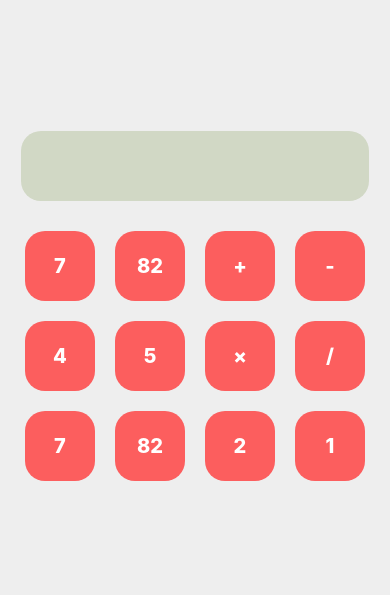
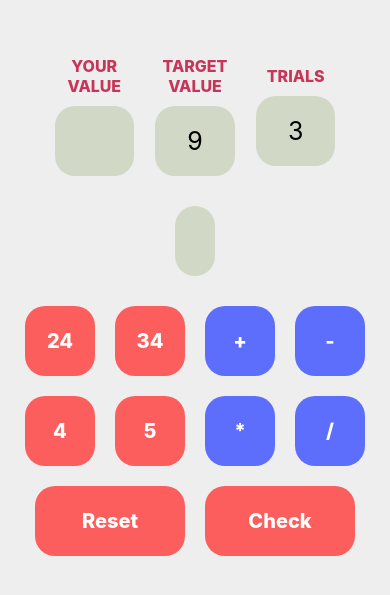
Before and after one commit to neikhn/MPR_mini_project_4, a React Native app: screen / in a window 390 px wide. Shown: the part 111-706 px from the top of the page. Built offline with nearby package versions, Linux system fonts and the light colour scheme.

Commit message:
4th commit
stable

```diff
--- a/App.js
+++ b/App.js
@@ -1,12 +1,22 @@
-import { useState } from "react";
-import { StyleSheet, Text, View } from "react-native";
-import Button from "./components/Button.js";
+import { useState, useEffect } from "react";
+import { StyleSheet, View} from "react-native";
+import InputButton from "./components/Button/InputButton.js";
 import Row from "./components/Row.js";
 import DisplayContainer from "./components/DisplayContainer.js";
+import HelperButton from "./components/Button/HelperButton.js";
+import FeedbackContainer from "./components/FeedbackContainer.js";
+import NotifyModal from "./components/NotifyModal.js";
 
 export default function App() {
   const [displayValue, setDisplayValue] = useState("");
-  const [previousInput, setPreviousInput] = useState("")
+  const [yourValue, setYourValue] = useState("");
+  const [targetValue, setTargetValue] = useState(9)
+  const [previousInput, setPreviousInput] = useState("");
+  const [usedNumber, setUsedNumber] = useState([]);
+  const [trial, setTrial] = useState(3);
+  const [notifyVisible, setNotifyVisible] = useState(false);
+  const [notifyMessage, setNotifyMessage] = useState("");
+  const [notifyButtonStatus, setNotifyButtonStatus] = useState("")
 
   const handlePress = (value) => {
     setDisplayValue((previous) => {
@@ -18,30 +28,100 @@ export default function App() {
 
       if (allowed) {
         setPreviousInput(value);
+        setUsedNumber([...usedNumber, value]);
         return previous === "" ? String(value) : previous + value;
       }
       return previous;
     });
   };
 
+  const handleReset = () => {
+    setDisplayValue("");
+    setPreviousInput("");
+    setUsedNumber([]);
+  };
+
+  useEffect(() => {
+    if (yourValue !== "") {
+      console.log("Current result is now: " + yourValue);
+      console.log("Target value is: " + targetValue);
+
+      if (targetValue === yourValue) {
+        setNotifyMessage("Congrattulation!\nYou won the game. Tap the button to start a new game.");
+        setNotifyButtonStatus("New Game");
+      } else {
+        setTrial((prevTrial) => prevTrial - 1);
+        setNotifyMessage("Your expression is incorrect!\nTap the button to try again.");
+        setNotifyButtonStatus("Reset");
+      }
+      setNotifyVisible(true);
+    }
+  }, [yourValue, targetValue]);
+
+  const handleCheck = (expression) => {
+    try {
+      const result = eval(expression);
+      setYourValue(result);
+      return result;
+    } catch (error) {
+      setNotifyMessage("INVALID EXPRESSION");
+      setNotifyButtonStatus("RE-TRY");
+      setNotifyVisible(true);
+    }
+  };
+
+  const closeModal = () => {
+    setNotifyVisible(false);
+    if (notifyButtonStatus === "Reset") {
+      handleReset();
+    }
+  };
+
   return (
     <View style={styles.container}>
-      <DisplayContainer>{displayValue}</DisplayContainer>
       <Row>
-        {['7', '82', '+', '-'].map((item) => (
-          <Button key={item} onPress={handlePress} type={isNaN(item) ? 'operator' : 'integer'}>{item}</Button>
+        <FeedbackContainer value={yourValue}>YOUR VALUE</FeedbackContainer>
+        <FeedbackContainer value={targetValue}>TARGET VALUE</FeedbackContainer>
+        <FeedbackContainer value={trial}>TRIALS</FeedbackContainer>
+      </Row>
+      <Row>
+        <DisplayContainer>{displayValue}</DisplayContainer>
+      </Row>
+      <Row>
+        {['24', '34', '+', '-'].map((item) => (
+          <InputButton
+            key={item}
+            onPress={() => handlePress(item)}
+            type={isNaN(item) ? 'operator' : 'number'}
+            disabled={!isNaN(item) ? usedNumber.includes(item) : null}
+          >
+            {item}
+          </InputButton>
         ))}
       </Row>
       <Row>
-        {['4', '5', '×', '/'].map((item) => (
-        <Button key={item} onPress={handlePress} type={isNaN(item) ? 'operator' : 'integer'}>{item}</Button>
+        {['4', '5', '*', '/'].map((item) => (
+          <InputButton
+            key={item}
+            onPress={() => handlePress(item)}
+            type={isNaN(item) ? 'operator' : 'number'}
+            disabled={!isNaN(item) ? usedNumber.includes(item) : null}
+          >
+            {item}
+          </InputButton>
         ))}
       </Row>
       <Row>
-        {['7', '82', '2', '1'].map((item) => (
-          <Button key={item} onPress={handlePress} type={isNaN(item) ? 'operator' : 'integer'}>{item}</Button>
-        ))}
+        <HelperButton onPress={handleReset}>Reset</HelperButton>
+        <HelperButton onPress={() => handleCheck(displayValue)}>Check</HelperButton>
       </Row>
+      <NotifyModal
+        visible={notifyVisible}
+        buttonContent={notifyButtonStatus}
+        onClose={closeModal}
+      >
+        {notifyMessage}
+      </NotifyModal>
     </View>
   );
 }
@@ -51,72 +131,7 @@ const styles = StyleSheet.create({
     flex: 1,
     justifyContent: "center",
     alignItems: "center",
-    padding: 2,
+    padding: 10,
     backgroundColor: "#EEEEEE",
   },
-
-  titleContainer: {
-    paddingTop: 20,
-    paddingBottom: 20,
-  },
-  title: {
-    fontSize: 30,
-    fontWeight: "800",
-    textAlign: "center",
-  },
-  descriptionContainer: {
-    padding: 20,
-  },
-  description: {
-    fontSize: 15,
-    textAlign: "center",
-    fontWeight: "400",
-  },
-  displayValue: {
-    flexDirection: "row",
-    justifyContent: "space-between",
-  },
-  independentValueContainer: {
-    padding: 20,
-  },
-  valueContainer: {
-    marginTop: 5,
-    padding: 5,
-    backgroundColor: "#F4F1F1",
-    borderRadius: 5,
-  },
-  valueText: {
-    color: "black",
-    textAlign: "center",
-  },
-  inputContainer: {
-    width: "70%",
-    backgroundColor: "#F4F1F1",
-    borderRadius: 5,
-    margin: 10,
-    padding: 10,
-  },
-  inputText: {
-    color: "black",
-    textAlign: "right",
-  },
-  gridContainer: {
-    flexDirection: "row",
-    flexWrap: "wrap",
-    justifyContent: "space-between",
-    width: "70%",
-    margin: 20,
-  },
-  gridItem: {
-    width: "21%",
-    height: "25%",
-    backgroundColor: "#F6A747",
-    marginBottom: 10,
-    justifyContent: "center",
-    alignItems: "center",
-    borderRadius: 5,
-  },
-  gridText: {
-    color: "white",
-  },
 });
--- /dev/null
+++ b/components/Button/HelperButton.js
@@ -0,0 +1,39 @@
+import { View, Text, Pressable, StyleSheet } from "react-native";
+
+export default function HelperButton({ children, onPress }) {
+  return (
+    <View style={styles.outerContainer}>
+    <Pressable
+        style={({ pressed }) => [
+          styles.innerContainer,
+          pressed ? styles.feedbackFlash : null
+      ]}
+      onPress={onPress}
+    >
+      <Text style={styles.buttonText}>{children}</Text>
+    </Pressable>
+  </View>
+  )
+}
+
+const styles = StyleSheet.create({
+  outerContainer: {
+    margin: 10
+  },
+  innerContainer: {
+    width: 150,
+    height: 70,
+    justifyContent: "center",
+    backgroundColor: "#FC5E5E",
+    borderRadius: 20
+  },
+  feedbackFlash: {
+    backgroundColor: "#C73659"
+  },
+  buttonText: {
+    fontSize: 20,
+    fontWeight: "800",
+    color: "white",
+    textAlign: "center"
+  },
+});
--- a/components/Button.js
+++ b/components/Button/InputButton.js
@@ -1,26 +1,19 @@
-import { useState } from "react";
 import PropTypes from "prop-types";
 import { View, Text, Pressable, StyleSheet } from "react-native";
 
-export default function Button({ children, onPress, type }) {
-  const [disabled, setDisabled] = useState(false);
-
-  const handlePress = () => {
-    if (type === "integer") {
-      setDisabled(true);
-    }
-    onPress(children)
-  };
+export default function InputButton({ children, onPress, type, disabled }) {
+  const isNumber = (type === "number");
 
   return (
     <View style={styles.outerContainer}>
       <Pressable
         style={({ pressed }) => [
-          styles.innerContainer,
+          isNumber ? styles.primaryContainer : styles.secondaryContainer,
+          pressed ? (isNumber ? styles.primaryFeedbackFlash : styles.secondaryFeedbackFlash) : null,
           pressed && !disabled ? styles.feedbackFlash : null, //feedbackFlash only when button is not disabled
           disabled ? styles.disabledContainer : null
         ]}
-        onPress={handlePress}
+        onPress={onPress}
         disabled={disabled}
       >
         <Text style={styles.buttonText}>{children}</Text>
@@ -29,21 +22,28 @@ export default function Button({ children, onPress, type }) {
   );
 }
 
-Button.propTypes = {
-  children: PropTypes.node.isRequired,
+InputButton.propTypes = {
+  children: PropTypes.string.isRequired,
   onPress: PropTypes.func.isRequired,
-  type: PropTypes.oneOf(['integer', 'operator']).isRequired,
+  type: PropTypes.oneOf(['number', 'operator']).isRequired,
 };
 
 const styles = StyleSheet.create({
   outerContainer: {
     margin: 10
   },
-  innerContainer: {
+  primaryContainer: {
     width: 70,
     aspectRatio: 1,
     justifyContent: "center",
     backgroundColor: "#FC5E5E",
+    borderRadius: 20
+  },
+  secondaryContainer: {
+    width: 70,
+    aspectRatio: 1,
+    justifyContent: "center",
+    backgroundColor: "#5E6EFC",
     borderRadius: 20
   },
   disabledContainer: {
@@ -55,7 +55,10 @@ const styles = StyleSheet.create({
     color: "white",
     textAlign: "center"
   },
-  feedbackFlash: {
+  primaryFeedbackFlash: {
     backgroundColor: "#C73659"
+  },
+  secondaryFeedbackFlash: {
+    backgroundColor: "#3E4ABB"
   }
 });
--- a/components/DisplayContainer.js
+++ b/components/DisplayContainer.js
@@ -1,3 +1,4 @@
+import PropTypes from "prop-types";
 import { View, Text, StyleSheet } from "react-native";
 
 export default function DisplayContainer({ children }) {
@@ -8,9 +9,14 @@ export default function DisplayContainer({ children }) {
   )
 }
 
+DisplayContainer.propTypes= {
+  children: PropTypes.string.isRequired,
+}
+
 const styles = StyleSheet.create({
   displayContainer: {
-    width: "90%",
+    flex: 1,
+    margin: 10,
     height: 70,
     justifyContent: "center",
     alignItems: "flex-end",
--- /dev/null
+++ b/components/FeedbackContainer.js
@@ -0,0 +1,38 @@
+import { StyleSheet, View, Text } from "react-native";
+import DisplayContainer from "./DisplayContainer.js";
+
+export default function FeedbackContainer({ children, value }) {
+  return (
+    <View style={styles.container}>
+      <Text style={styles.feedbackText}>{children}</Text>
+      <View style={styles.displayContainer}>
+        <Text style={styles.displayText}>{value}</Text>
+      </View>
+    </View>
+  );
+};
+
+const styles = StyleSheet.create({
+  container: {
+    width: "33%",
+  },
+  feedbackText: {
+    color: "#C73659",
+    fontWeight: "800",
+    fontSize: 16,
+    textAlign: "center",
+  },
+  displayContainer: {
+    margin: 10,
+    height: 70,
+    justifyContent: "center",
+    alignItems: "center",
+    backgroundColor: "#D1D8C5",
+    borderRadius: 20,
+    padding: 20,
+    marginBottom: 20,
+  },
+  displayText: {
+    fontSize: 25,
+  }
+});
--- /dev/null
+++ b/components/NotifyModal.js
@@ -0,0 +1,55 @@
+import { StyleSheet, Pressable, View, Text, Modal } from "react-native";
+
+export default function NotifyModal({ visible, onClose, children, buttonContent }) {
+  return (
+    <Modal
+      visible={visible}
+      onRequestClose={onClose}
+      animationType="fade"
+      transparent={true}
+    >
+      <View style={styles.modalOverlay}>
+        <View style={styles.modalContainer}>
+          <Text style={styles.modalText}>{children}</Text>
+          <Pressable
+            style={styles.closeButtonContainer}
+            onPress={onClose}
+          >
+            <Text style={styles.closeButtonText}>{buttonContent}</Text>
+          </Pressable>
+        </View>
+      </View>
+    </Modal>
+  );
+};
+
+const styles = StyleSheet.create({
+  modalOverlay: {
+    flex: 1,
+    justifyContent: 'center',
+    alignItems: 'center',
+    backgroundColor: 'rgba(0, 0, 0, 0.5)',
+  },
+  modalContainer: {
+    width: 300,
+    padding: 20,
+    backgroundColor: 'white',
+    borderRadius: 20,
+    alignItems: 'center',
+  },
+  modalText: {
+    fontSize: 18,
+    textAlign: "center",
+    marginBottom: 20,
+  },
+  closeButtonContainer: {
+    padding: 10,
+    backgroundColor: "#5E6EFC",
+    borderRadius: 15,
+  },
+  closeButtonText: {
+    color: "white",
+    fontWeight: "800",
+    fontSize: 20,
+  },
+});
--- a/components/Row.js
+++ b/components/Row.js
@@ -8,6 +8,8 @@
 
   const styles = StyleSheet.create({
     container: {
-      flexDirection: "row"
+      flexDirection: 'row', // Makes each row display containers horizontally
+      alignItems: 'center', // Aligns content vertically within containers
+      justifyContent: "space-between",
     }
   });
```
